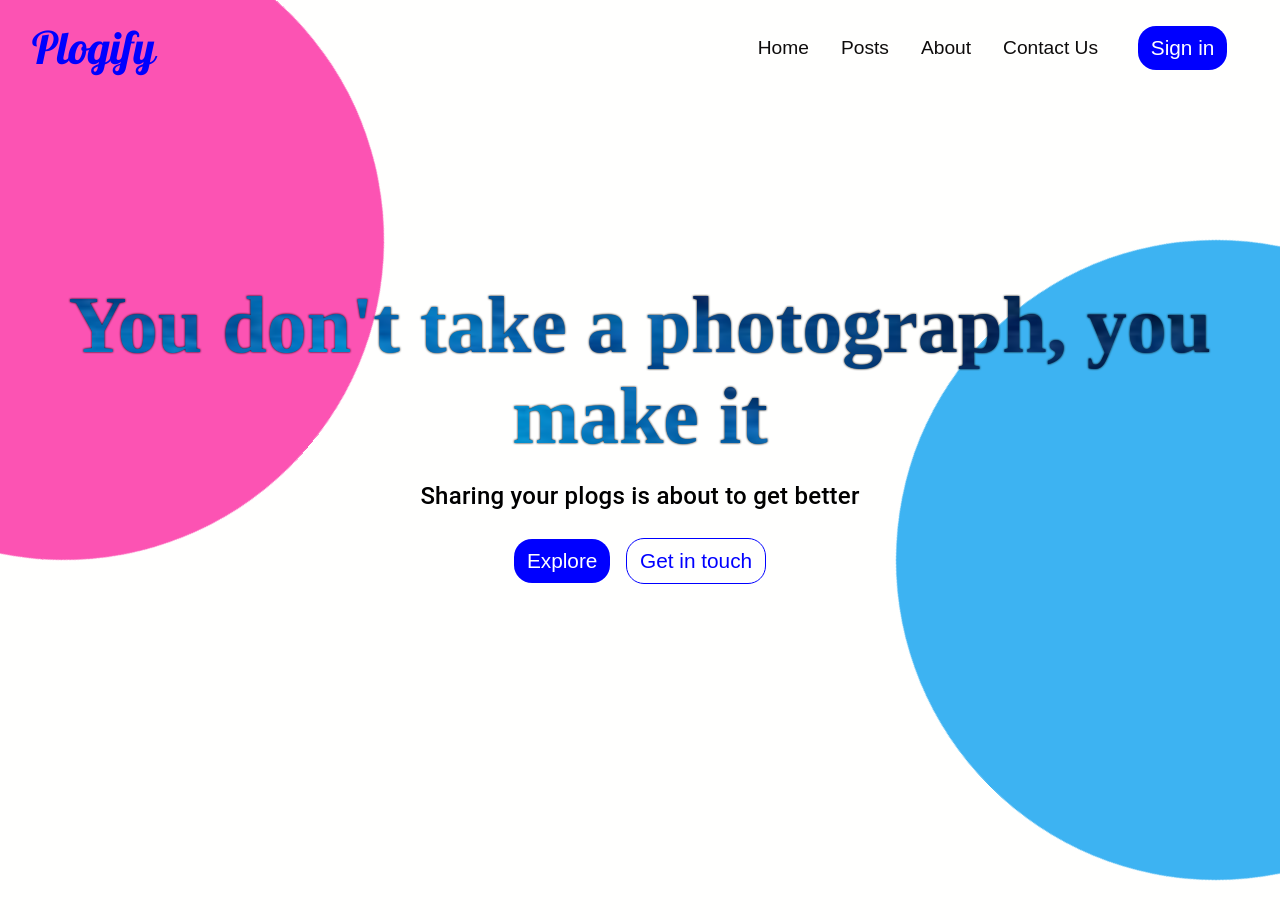
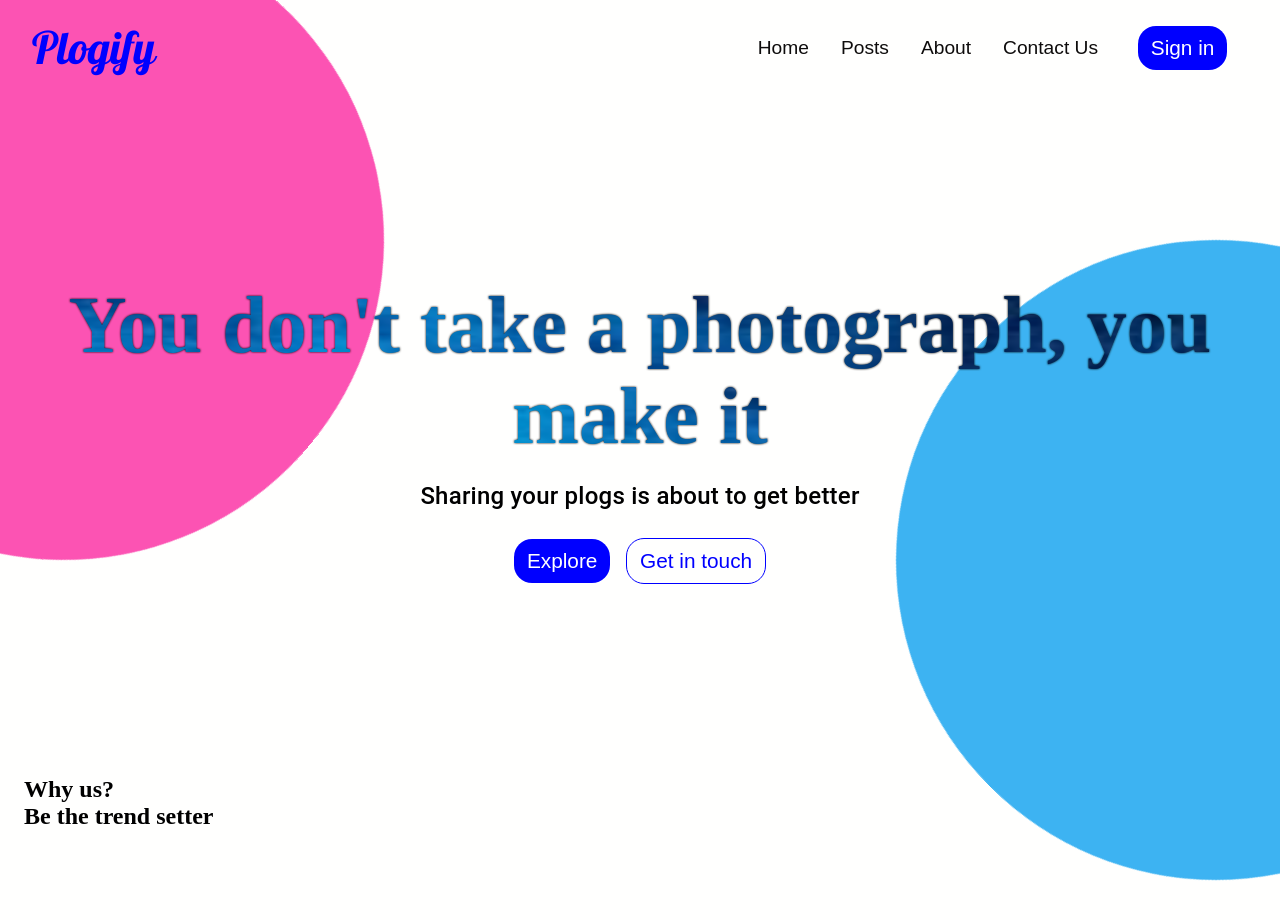
Before and after one commit to Suman373/mern-practice, a React (Create React App) app in the folder client/: page / in a window 1280 px wide. Shown: the top 920 px of the page. Before the commit the page ends 800 px from the top, so only its background shows below. Built offline with nearby package versions, Linux system fonts and the light colour scheme; no server answers.

Commit message:
add : home info , fix:banner

```diff
--- a/client/src/App.js
+++ b/client/src/App.js
@@ -7,6 +7,7 @@ import Form from './components/Form/Form';
 import Posts from './components/Posts/Posts.jsx';
 import Navbar from "./components/Navbar/Navbar";
 import Banner from './components/Banner/Banner';
+import HomeInfo from "./components/HomeInfo/HomeInfo";
 import Contact from "./pages/Contact";
 import About from "./pages/About";
 import { getPosts } from './actions/posts';
@@ -27,7 +28,7 @@ const App = () => {
      // mount and re-renders
      useEffect(() => {
         dispatch(getPosts()); // successful dispatch
-    }, [currentId,dispatch]); // dispatch as dep arr,
+    }, [currentId,dispatch]);
 
 
     let position;
@@ -48,7 +49,10 @@ const App = () => {
                 <Navbar />
                 <Routes>
                     <Route path="/" element={
+                        <>
                         <Banner />
+                        <HomeInfo/>
+                        </>
                     }>
                     </Route>
                     <Route path="/checkPosts" element={
--- a/client/src/components/Banner/BannerStyle.js
+++ b/client/src/components/Banner/BannerStyle.js
@@ -2,7 +2,6 @@ import {makeStyles} from '@material-ui/core/styles';
 
 
 export default makeStyles(()=>({
-
     imageContainer:{
         width:'100%',
         position:'relative',
@@ -45,7 +44,6 @@ export default makeStyles(()=>({
     rightAbstract:{
         height:'40rem',
         width:'40rem',
-        borderRadius:'',
         bottom:'-10%',
         right:'-20%',
         borderRadius:'50%',
--- /dev/null
+++ b/client/src/components/HomeInfo/HomeInfo.jsx
@@ -0,0 +1,25 @@
+import React from "react";
+import { Container } from "@material-ui/core";
+import useStyles from './HomeInfoStyle';
+
+const HomeInfo=()=>{
+    const classes = useStyles();
+    return(
+        <>
+            <Container className={classes.homeInfoWrapper}>
+                <section className={classes.info1}>
+                    <h2>Why us?</h2>
+                    <div className={classes.flexContainer}>
+                    </div>
+                </section>
+
+                <section className={classes.info2}>
+                    <h2>Be the trend setter</h2>
+                    <div className={classes.flexContainer }>
+                    </div>
+                </section>
+            </Container>
+        </>
+    );
+}
+export default HomeInfo;
--- /dev/null
+++ b/client/src/components/HomeInfo/HomeInfoStyle.js
@@ -0,0 +1,18 @@
+import { makeStyles } from "@material-ui/core";
+
+export default makeStyles(()=>({
+    homeInfoWrapper:{
+        minHeight:'100vh',
+        width:'100vw',
+        background:''
+    },
+    info1:{
+
+    },
+    info2:{
+
+    },
+    flexContainer:{
+
+    }
+}));
```
